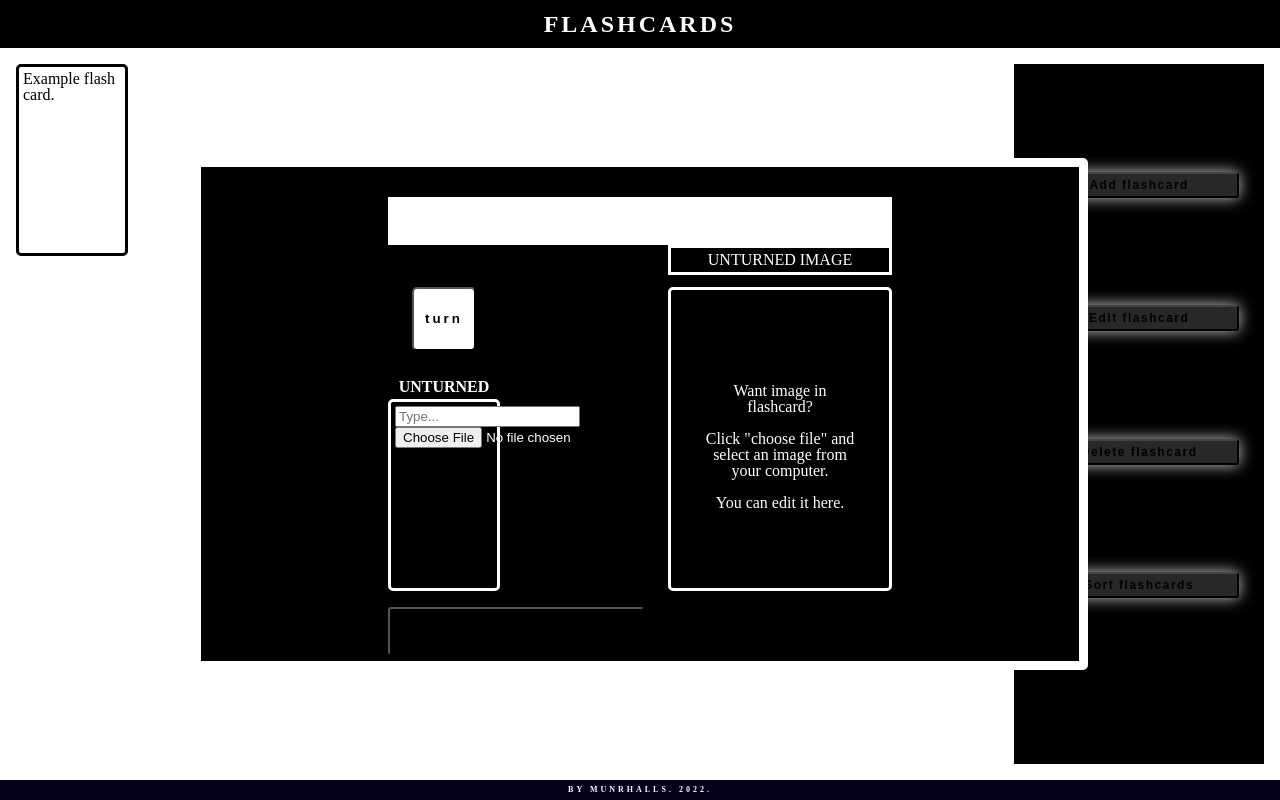
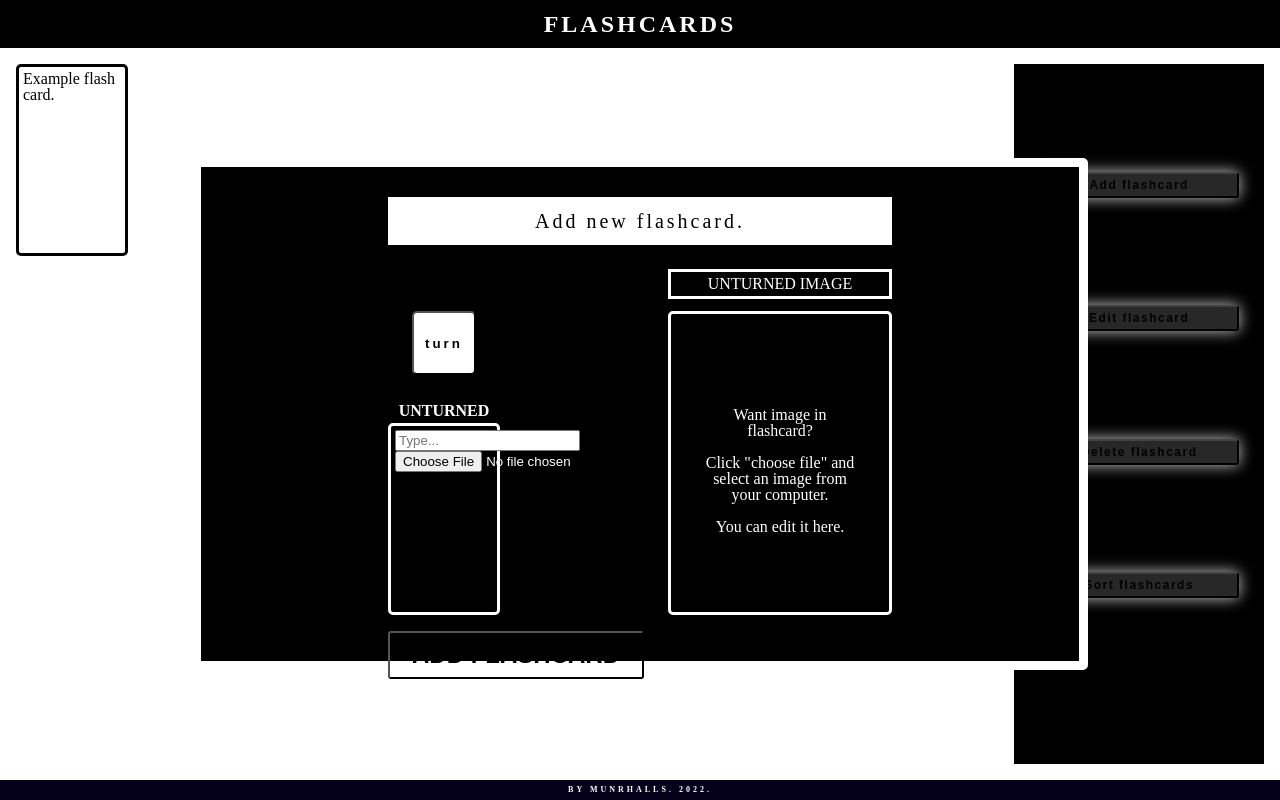
Before and after one commit to munrhalls/Oxus-Flashcards, a React (Create React App) app: page / in a window 1280 px wide. Both pictures are taken after a click on the button "Add flashcard". Built offline with nearby package versions, Linux system fonts and the light colour scheme.

Commit message:
Flashcard title

```diff
--- a/src/Modals/Modals.css
+++ b/src/Modals/Modals.css
@@ -27,9 +27,11 @@
     display: flex;
     justify-content: center;
     align-items: center;
+    margin-top: 1.5rem;
+    margin-bottom: 1.5rem;
 }
 .Flashcards__form__title {
-    color: #fff;
+    color: #000;
     font-size: 1.25rem;
     letter-spacing: 3px;
 }
```
